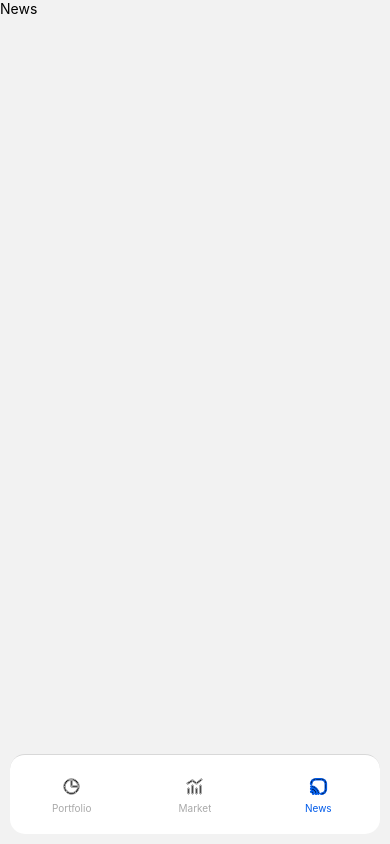
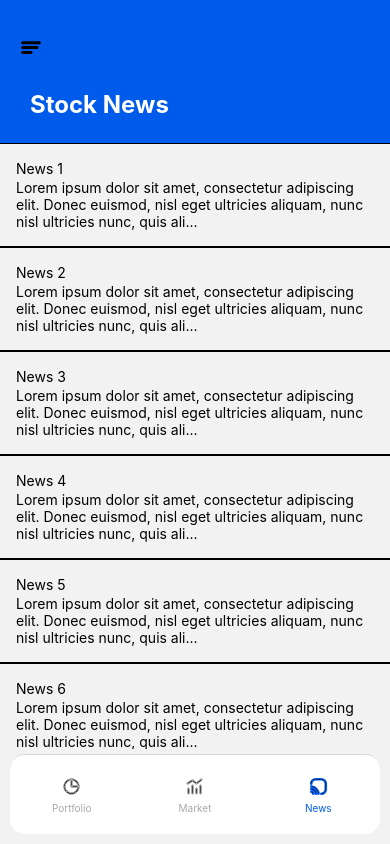
Before and after one commit to MatheusDevios/StockApp, a React Native app: screen /News in a window 390 px wide. Built offline with nearby package versions, Linux system fonts and the light colour scheme.

Commit message:
added news screen and created a button component

```diff
--- /dev/null
+++ b/src/components/News/NewsCard.tsx
@@ -0,0 +1,29 @@
+import {StyleSheet, Text, TouchableHighlight, View} from 'react-native';
+import React from 'react';
+import {NewsCardParams} from '../../models/componentsModel';
+
+const NewsCard: React.FC<NewsCardParams> = ({title, content}) => {
+  return (
+    <TouchableHighlight
+      underlayColor="#E5E5E5"
+      onPress={() => console.log(title)}>
+      <View style={styles.newsWrapper}>
+        <Text>{title}</Text>
+        <Text>{content}...</Text>
+      </View>
+    </TouchableHighlight>
+  );
+};
+
+export default NewsCard;
+
+const styles = StyleSheet.create({
+  newsWrapper: {
+    paddingHorizontal: 16,
+    paddingVertical: 16,
+    gap: 2,
+    justifyContent: 'space-between',
+    borderBottomWidth: 1,
+    borderTopWidth: 1,
+  },
+});
--- /dev/null
+++ b/src/data/NewsData.ts
@@ -0,0 +1,88 @@
+import {NewsDataParams} from '../models/dataModel';
+
+export const newsData: NewsDataParams[] = [
+  {
+    id: 1,
+    title: 'News 1',
+    content:
+      'Lorem ipsum dolor sit amet, consectetur adipiscing elit. Donec euismod, nisl eget ultricies aliquam, nunc nisl ultricies nunc, quis ali',
+  },
+  {
+    id: 2,
+    title: 'News 2',
+    content:
+      'Lorem ipsum dolor sit amet, consectetur adipiscing elit. Donec euismod, nisl eget ultricies aliquam, nunc nisl ultricies nunc, quis ali',
+  },
+  {
+    id: 3,
+    title: 'News 3',
+    content:
+      'Lorem ipsum dolor sit amet, consectetur adipiscing elit. Donec euismod, nisl eget ultricies aliquam, nunc nisl ultricies nunc, quis ali',
+  },
+  {
+    id: 4,
+    title: 'News 4',
+    content:
+      'Lorem ipsum dolor sit amet, consectetur adipiscing elit. Donec euismod, nisl eget ultricies aliquam, nunc nisl ultricies nunc, quis ali',
+  },
+  {
+    id: 5,
+    title: 'News 5',
+    content:
+      'Lorem ipsum dolor sit amet, consectetur adipiscing elit. Donec euismod, nisl eget ultricies aliquam, nunc nisl ultricies nunc, quis ali',
+  },
+  {
+    id: 6,
+    title: 'News 6',
+    content:
+      'Lorem ipsum dolor sit amet, consectetur adipiscing elit. Donec euismod, nisl eget ultricies aliquam, nunc nisl ultricies nunc, quis ali',
+  },
+  {
+    id: 7,
+    title: 'News 7',
+    content:
+      'Lorem ipsum dolor sit amet, consectetur adipiscing elit. Donec euismod, nisl eget ultricies aliquam, nunc nisl ultricies nunc, quis ali',
+  },
+  {
+    id: 8,
+    title: 'News 8',
+    content:
+      'Lorem ipsum dolor sit amet, consectetur adipiscing elit. Donec euismod, nisl eget ultricies aliquam, nunc nisl ultricies nunc, quis ali',
+  },
+  {
+    id: 9,
+    title: 'News 9',
+    content:
+      'Lorem ipsum dolor sit amet, consectetur adipiscing elit. Donec euismod, nisl eget ultricies aliquam, nunc nisl ultricies nunc, quis ali',
+  },
+  {
+    id: 10,
+    title: 'News 10',
+    content:
+      'Lorem ipsum dolor sit amet, consectetur adipiscing elit. Donec euismod, nisl eget ultricies aliquam, nunc nisl ultricies nunc, quis ali',
+  },
+  {
+    id: 11,
+    title: 'News 11',
+    content:
+      'Lorem ipsum dolor sit amet, consectetur adipiscing elit. Donec euismod, nisl eget ultricies aliquam, nunc nisl ultricies nunc, quis ali',
+  },
+  {
+    id: 12,
+    title: 'News 12',
+    content:
+      'Lorem ipsum dolor sit amet, consectetur adipiscing elit. Donec euismod, nisl eget ultricies aliquam, nunc nisl ultricies nunc, quis ali',
+  },
+  {
+    id: 13,
+    title: 'News 13',
+    content:
+      'Lorem ipsum dolor sit amet, consectetur adipiscing elit. Donec euismod, nisl eget ultricies aliquam, nunc nisl ultricies nunc, quis ali',
+  },
+  {
+    id: 14,
+    title: 'News 14',
+    content:
+      'Lorem ipsum dolor sit amet, consectetur adipiscing elit. Donec euismod, nisl eget ultricies aliquam, nunc nisl ultricies nunc, quis ali',
+  },
+];
--- a/src/screens/home/Markets.tsx
+++ b/src/screens/home/Markets.tsx
@@ -18,7 +18,6 @@ import {
 } from '../../models/marketModels';
 import {MainStackParams} from '../../models/navModels';
 import {getMarketData} from '../../services/cryptoService';
-import {SAMPLE_DATA} from '../../data/CoinsData';
 
 type Props = NativeStackScreenProps<MainStackParams>;
 
@@ -26,13 +25,11 @@ const Markets = ({navigation}: Props) => {
   const layout = useWindowDimensions();
   const [index, setIndex] = useState<number>(1);
   const [routes] = useState(routesInitialValue);
-  const [mainData, setMainData] = useState<DataParams[] | undefined>([]);
-  const [searchJunior, setSearchJunior] = useState<DataParams[] | undefined>(
-    [],
-  );
-  const [searchMain, setSearchMain] = useState<DataParams[] | undefined>([]);
-  const [searchFx, setSearchFx] = useState<DataParams[] | undefined>([]);
-  const [searchBond, setSearchBond] = useState<DataParams[] | undefined>([]);
+  const [mainData, setMainData] = useState<DataParams[]>([]);
+  const [searchJunior, setSearchJunior] = useState<DataParams[]>([]);
+  const [searchMain, setSearchMain] = useState<DataParams[]>([]);
+  const [searchFx, setSearchFx] = useState<DataParams[]>([]);
+  const [searchBond, setSearchBond] = useState<DataParams[]>([]);
 
   useEffect(() => {
     const fetchMarketData = async () => {
@@ -59,6 +56,7 @@ const Markets = ({navigation}: Props) => {
       image={item.image}
       current_price={item.current_price}
       market_cap={item.market_cap}
+      price_change_24h={item.price_change_24h}
       price_change_percentage_24h={item.price_change_percentage_24h}
       sparkline_in_7d={item.sparkline_in_7d}
       onPress={(stock: SendStockParams) => navigation.navigate('Stock', stock)}
@@ -72,6 +70,7 @@ const Markets = ({navigation}: Props) => {
       image={item.image}
       current_price={item.current_price}
       market_cap={item.market_cap}
+      price_change_24h={item.price_change_24h}
       price_change_percentage_24h={item.price_change_percentage_24h}
       sparkline_in_7d={item.sparkline_in_7d}
       onPress={(stock: SendStockParams) => navigation.navigate('Stock', stock)}
@@ -85,6 +84,7 @@ const Markets = ({navigation}: Props) => {
       image={item.image}
       current_price={item.current_price}
       market_cap={item.market_cap}
+      price_change_24h={item.price_change_24h}
       price_change_percentage_24h={item.price_change_percentage_24h}
       sparkline_in_7d={item.sparkline_in_7d}
       onPress={(stock: SendStockParams) => navigation.navigate('Stock', stock)}
@@ -98,6 +98,7 @@ const Markets = ({navigation}: Props) => {
       image={item.image}
       current_price={item.current_price}
       market_cap={item.market_cap}
+      price_change_24h={item.price_change_24h}
       price_change_percentage_24h={item.price_change_percentage_24h}
       sparkline_in_7d={item.sparkline_in_7d}
       onPress={(stock: SendStockParams) => navigation.navigate('Stock', stock)}
@@ -117,7 +118,7 @@ const Markets = ({navigation}: Props) => {
   const handleSearchChange = debounce((value: string) => {
     setSearchMain(
       mainData
-        ?.slice(0, 19)
+        ?.slice(20, 39)
         .filter(
           item =>
             item.name.toLowerCase().includes(value.toLowerCase()) ||
@@ -126,7 +127,7 @@ const Markets = ({navigation}: Props) => {
     );
     setSearchJunior(
       mainData
-        ?.slice(20, 39)
+        ?.slice(0, 19)
         .filter(
           item =>
             item.name.toLowerCase().includes(value.toLowerCase()) ||
--- a/src/screens/news/News.tsx
+++ b/src/screens/news/News.tsx
@@ -1,12 +1,54 @@
-import {View, Text} from 'react-native';
-import {SafeAreaView} from 'react-native-safe-area-context';
+import {ScrollView, Text, StyleSheet, View} from 'react-native';
+import MenuIcon from '../../components/Icons/MenuIcon';
+import NewsCard from '../../components/News/NewsCard';
+import {newsData} from '../../data/NewsData';
 
 const News = () => {
+  let content = newsData.map(item => (
+    <NewsCard key={item.id} title={item.title} content={item.content} />
+  ));
+
   return (
-    <SafeAreaView>
-      <Text>News</Text>
-    </SafeAreaView>
+    <View style={styles.container}>
+      <View style={styles.viewContainer}>
+        <MenuIcon color="black" />
+        <Text style={styles.screenTitle}>Stock News</Text>
+      </View>
+      <ScrollView>{content}</ScrollView>
+      <View style={{height: 95}} />
+    </View>
   );
 };
 
+const styles = StyleSheet.create({
+  container: {
+    flex: 1,
+  },
+  viewContainer: {
+    paddingLeft: 16,
+    paddingRight: 16,
+    paddingTop: 32,
+    backgroundColor: '#005BEA',
+  },
+  screenTitle: {
+    fontSize: 24,
+    marginTop: 28,
+    marginBottom: 24,
+    paddingLeft: 14,
+    fontWeight: 'bold',
+    color: 'white',
+  },
+  searchBar: {
+    paddingLeft: 14,
+    paddingBottom: 8,
+  },
+  marketContainer: {
+    marginTop: 14,
+    marginBottom: 14,
+  },
+  stockContainer: {
+    backgroundColor: '#005BEA',
+  },
+});
+
 export default News;
--- a/src/services/cryptoService.ts
+++ b/src/services/cryptoService.ts
@@ -1,39 +1,5 @@
 import axios from 'axios';
-import moment from 'moment';
 import {SAMPLE_DATA} from '../data/CoinsData';
-import {DataParams} from '../models/marketModels';
-
-const formatSparkline = (numbers: any) => {
-  const sevenDaysAgo = moment().subtract(7, 'days').unix();
-  let formattedSparkline = numbers.map((item: any, index: number) => {
-    return item.y;
-  });
-
-  return formattedSparkline;
-};
-
-const formatMarketData = (data: object[]) => {
-  let formattedData: DataParams[] = [];
-
-  data.map((item: any) => {
-    const formattedSparkline = formatSparkline(item.sparkline_in_7d.price);
-
-    const formattedItem = {
-      name: item.name,
-      symbol: item.symbol,
-      current_price: item.current_price,
-      image: item.image,
-      price_change_percentage_24h: item.price_change_percentage_24h,
-      market_cap: item.market_cap,
-      sparkline_in_7d: {
-        price: formattedSparkline,
-      },
-    };
-    formattedData.push(formattedItem);
-  });
-
-  return formattedData;
-};
 
 export const getMarketData = async () => {
   try {
@@ -42,10 +8,9 @@ export const getMarketData = async () => {
     // );
     // const data = response.data;
     const data: any = SAMPLE_DATA;
-    // console.log(data);
-    // return data;
-    const formattedResponse = formatMarketData(data);
-    return formattedResponse || [];
+    return data;
+    // const formattedResponse = formatMarketData(data);
+    // return formattedResponse || [];
   } catch (error: any) {
     console.log(error.message);
   }
```
Also changed, not shown: src/components/CustomButton.tsx (added, +31 -0 lines), src/screens/news/NewsInfo.tsx (deleted).
